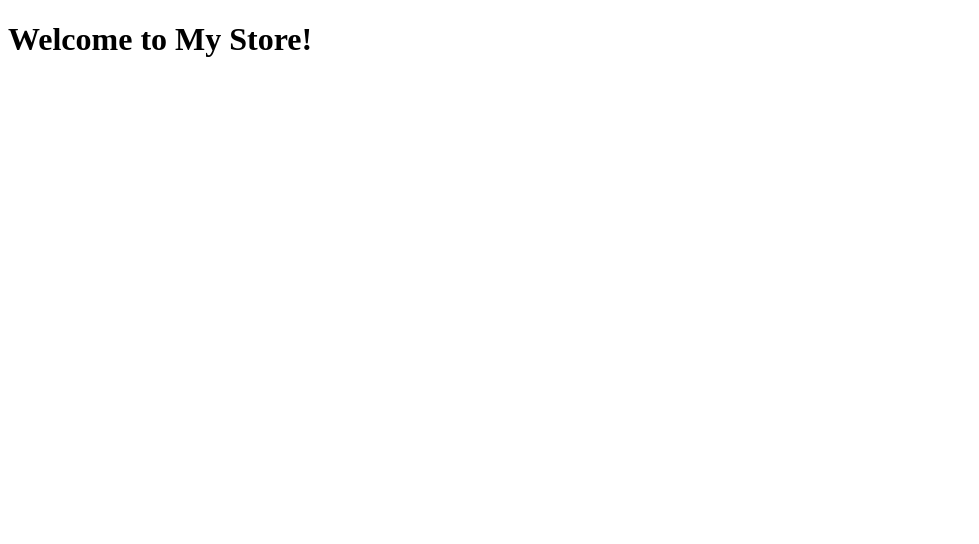
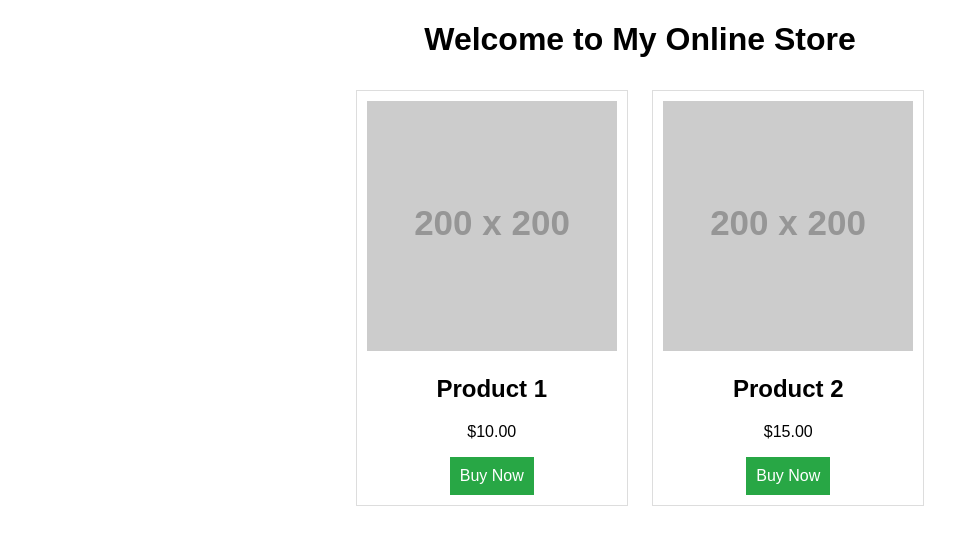
Before and after one commit to othmane326/othmane326.github.io, a plain HTML site: page index.html in a window 1280 px wide. Shown: the whole page, without its empty margins (0-979 px from the left). Drawn offline with Linux system fonts and the light colour scheme; placeholder pictures from the web are drawn by us.

Commit message:
Update index.html

```diff
--- a/index.html
+++ b/index.html
@@ -4,8 +4,26 @@
     <meta charset="UTF-8">
     <meta name="viewport" content="width=device-width, initial-scale=1.0">
     <title>My Online Store</title>
+    <style>
+        body { font-family: Arial, sans-serif; text-align: center; }
+        .product { border: 1px solid #ddd; padding: 10px; margin: 10px; display: inline-block; width: 250px; }
+        .product img { width: 100%; height: auto; }
+        .button { background-color: #28a745; color: white; padding: 10px; text-decoration: none; display: inline-block; }
+    </style>
 </head>
 <body>
-    <h1>Welcome to My Store!</h1>
+    <h1>Welcome to My Online Store</h1>
+    <div class="product">
+        <img src="https://via.placeholder.com/200" alt="Product 1">
+        <h2>Product 1</h2>
+        <p>$10.00</p>
+        <a href="#" class="button">Buy Now</a>
+    </div>
+    <div class="product">
+        <img src="https://via.placeholder.com/200" alt="Product 2">
+        <h2>Product 2</h2>
+        <p>$15.00</p>
+        <a href="#" class="button">Buy Now</a>
+    </div>
 </body>
 </html>
```
